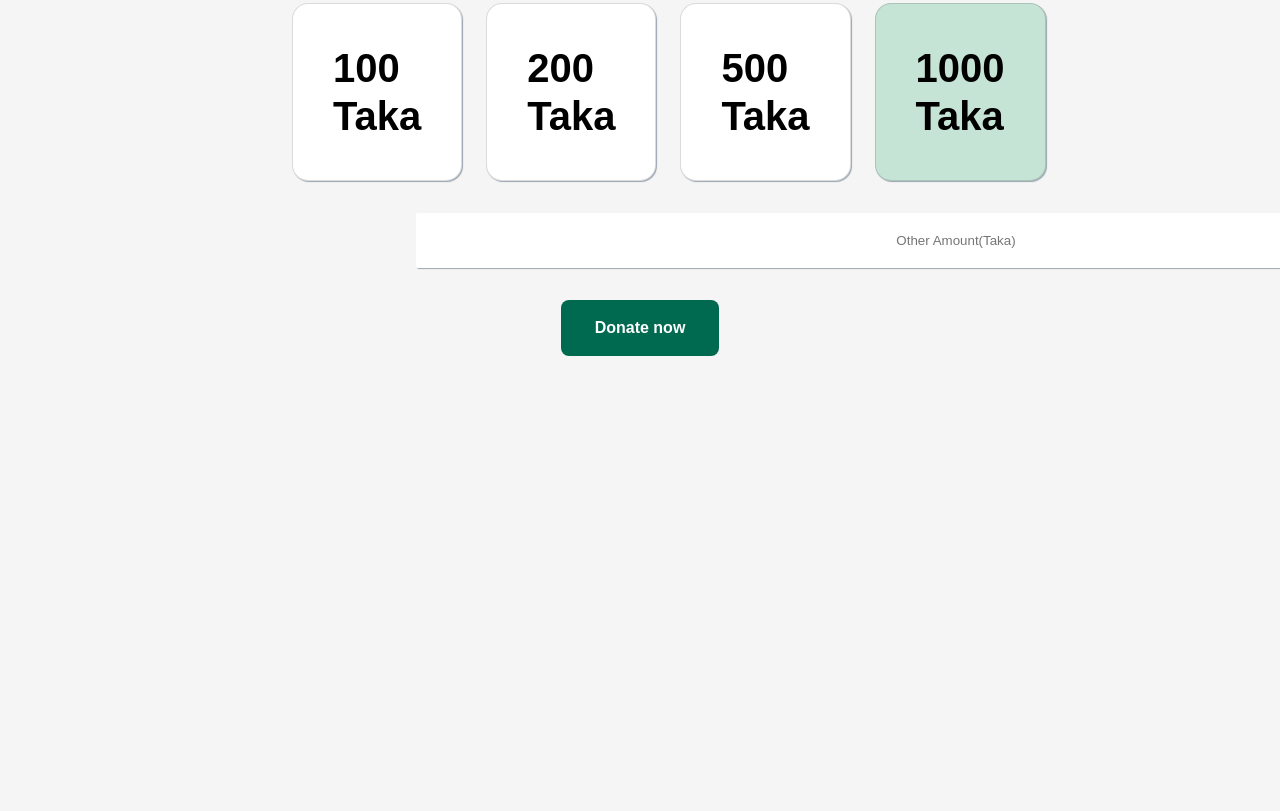
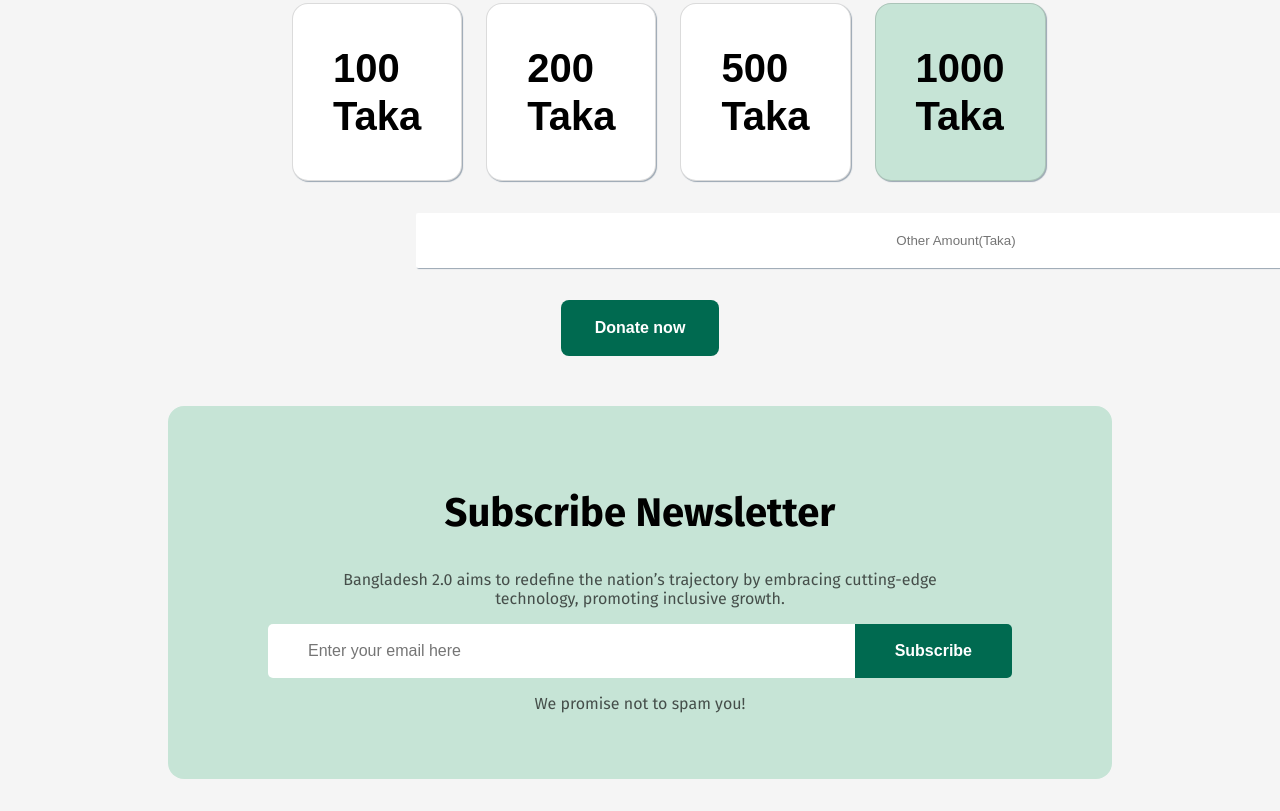
Before and after one commit to Rayean52/Assignment, a plain HTML site: page Index.html in a window 1280 px wide. Shown: the part 5178-5989 px from the top of the page. Before the commit the page ends 5584 px from the top, so only its background shows below. Drawn offline with Linux system fonts and the light colour scheme.

Commit message:
subscribe section added

```diff
--- a/CSS/styles.css
+++ b/CSS/styles.css
@@ -469,3 +469,56 @@ th{
 #donate-special{
     background-color: rgb(198, 228, 214);
 }
+
+
+/* Subscribe-section-container */
+.subscribe{
+    background-color: rgb(198, 228, 214);
+    margin: 32px 160px;
+    text-align: center;
+    border-radius: 16px;
+}
+
+.subscribe-container{
+    padding: 50px 100px;
+}
+
+.subscribe-title{
+    font-size: 40px;
+    font-weight: 700;
+    text-align: center;
+}
+
+.subscribe-btn{
+    background-color: #006A50;
+    padding: 18px 40px 18px 40px;
+    color: rgb(255, 255, 255);
+    font-size: 16px;
+    font-weight: 600;
+    text-align: left;
+    border: none;
+    border-top-right-radius: 5px;
+    border-bottom-right-radius: 5px;
+}
+
+.subscribe-description{
+    font-size: 16px;
+    font-weight: 400;
+    text-align: center;
+}
+
+.subscribe-input-field{
+    width: 600px;
+    padding: 18px 40px 18px 40px;
+    border: none;
+    font-size: 16px;
+    border-top-left-radius: 5px;
+    border-bottom-left-radius: 5px;
+}
+
+.input-container{
+    display: flex;
+    align-items: center;
+    justify-content: center;
+    border-radius: 5px;
+}
--- a/Index.html
+++ b/Index.html
@@ -27,7 +27,7 @@
             <div class="hero-container">
                 <div class="hero-content">
                     <p class="hero-sub-title dark-primary">Bangladesh 2.0</p>
-                    <h1 class="hero-title">Idea, Inovations, vision and challenges in New Bangladesh</h1>
+                    <h1 class="hero-title">Idea, Inovations, <br> vision and challenges in New Bangladesh</h1>
                     <button class="btn-primary">Explore New Bangladesh</button>
                 </div>
                 <img src="/Assets/hero.png" alt="Hero images">
@@ -218,7 +218,15 @@
 
           <!-- Subscribe section -->
            <section class="subscribe">
-
+                <div class="subscribe-container">
+                    <h1 class="subscribe-title">Subscribe Newsletter</h1>
+                    <p class="subscribe-description dark-primary">Bangladesh 2.0 aims to redefine the nation’s trajectory by embracing cutting-edge <br> technology, promoting inclusive growth.</p>
+                    <div class="input-container">
+                        <input type="text" class="subscribe-input-field" placeholder="Enter your email here">
+                        <button class="subscribe-btn">Subscribe</button>
+                    </div>
+                    <p class="subscribe-sub-description dark-primary">We promise not to spam you!</p>
+                </div>
            </section>
     </main>
     <footer>
```
